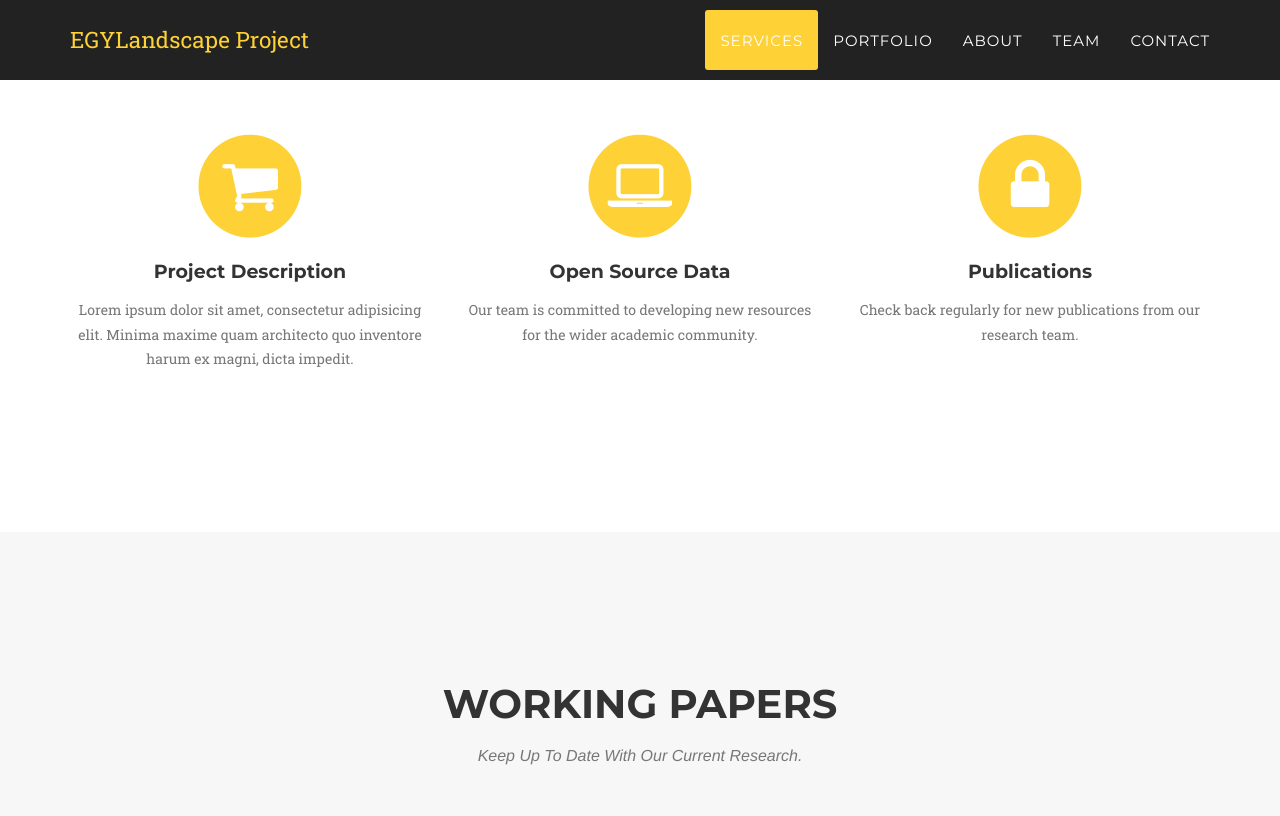
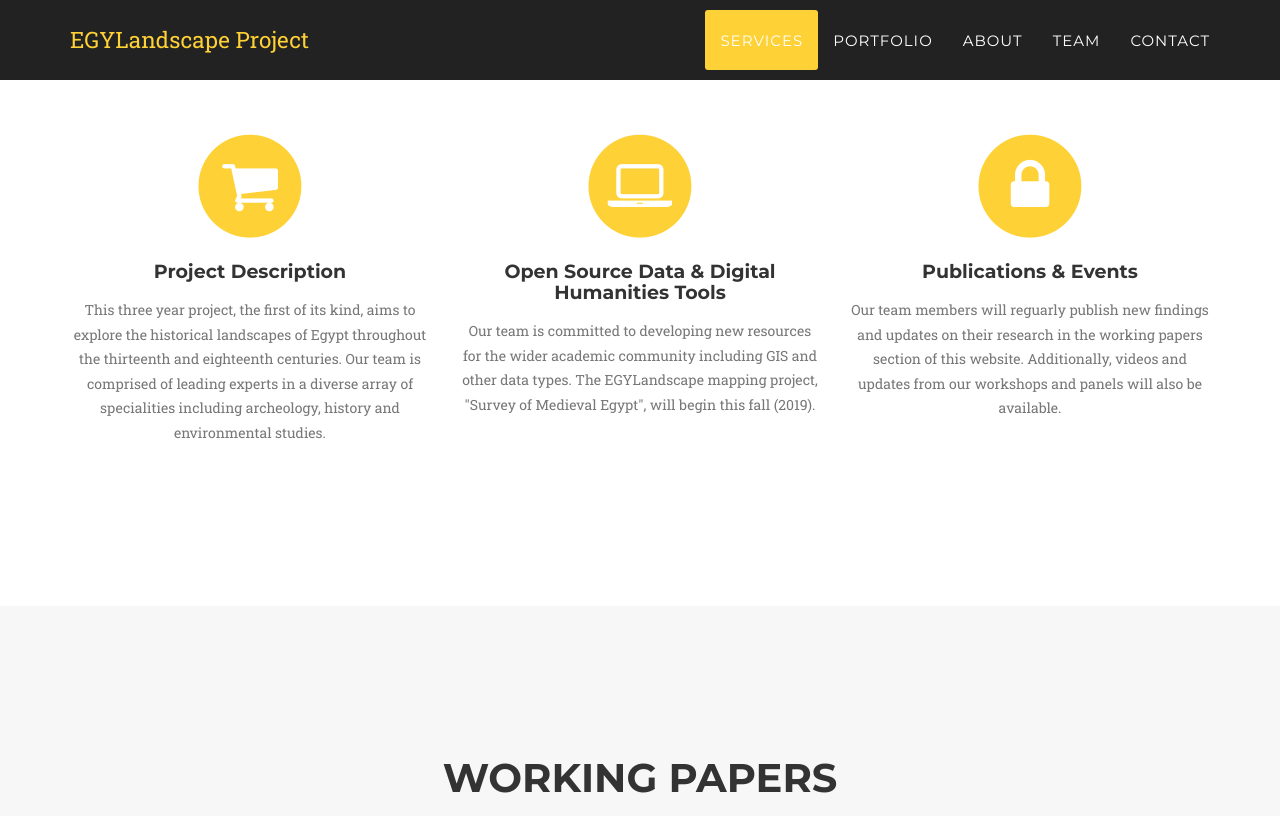
Before and after one commit to mhshaaban/egylandscapeproject.github.io, a Jekyll site: the page built from index.html, in a window 1280 px wide and 900 px high, scrolled down 1088 px, cut to the strip 0-816 px from the top of the window. Built offline with Jekyll 4.4.1, drawn with Linux system fonts in a browser that asks for light colours; some web fonts are replaced.

Commit message:
Update services.html

```diff
--- a/_includes/services.html
+++ b/_includes/services.html
@@ -14,23 +14,26 @@
                         <i class="fa fa-shopping-cart fa-stack-1x fa-inverse"></i>
                     </span>
                     <h4 class="service-heading">Project Description</h4>
-                    <p class="text-muted">Lorem ipsum dolor sit amet, consectetur adipisicing elit. Minima maxime quam architecto quo inventore harum ex magni, dicta impedit.</p>
+                    <p class="text-muted">This three year project, the first of its kind, aims to explore the historical landscapes of Egypt throughout the thirteenth and eighteenth centuries.
+                    Our team is comprised of leading experts in a diverse array of specialities including archeology, history and environmental studies. </p>
                 </div>
                 <div class="col-md-4">
                     <span class="fa-stack fa-4x">
                         <i class="fa fa-circle fa-stack-2x text-primary"></i>
                         <i class="fa fa-laptop fa-stack-1x fa-inverse"></i>
                     </span>
-                    <h4 class="service-heading">Open Source Data</h4>
-                    <p class="text-muted">Our team is committed to developing new resources for the wider academic community.</p>
+                    <h4 class="service-heading">Open Source Data & Digital Humanities Tools</h4>
+                    <p class="text-muted">Our team is committed to developing new resources for the wider academic community including GIS and other data types.
+                        The EGYLandscape mapping project, "Survey of Medieval Egypt", will begin this fall (2019).</p>
                 </div>
                 <div class="col-md-4">
                     <span class="fa-stack fa-4x">
                         <i class="fa fa-circle fa-stack-2x text-primary"></i>
                         <i class="fa fa-lock fa-stack-1x fa-inverse"></i>
                     </span>
-                    <h4 class="service-heading">Publications</h4>
-                    <p class="text-muted">Check back regularly for new publications from our research team.</p>
+                    <h4 class="service-heading">Publications & Events</h4>
+                    <p class="text-muted">Our team members will reguarly publish new findings and updates on their research in the working papers section of this website.
+                        Additionally, videos and updates from our workshops and panels will also be available.</p>
                 </div>
             </div>
         </div>
```
